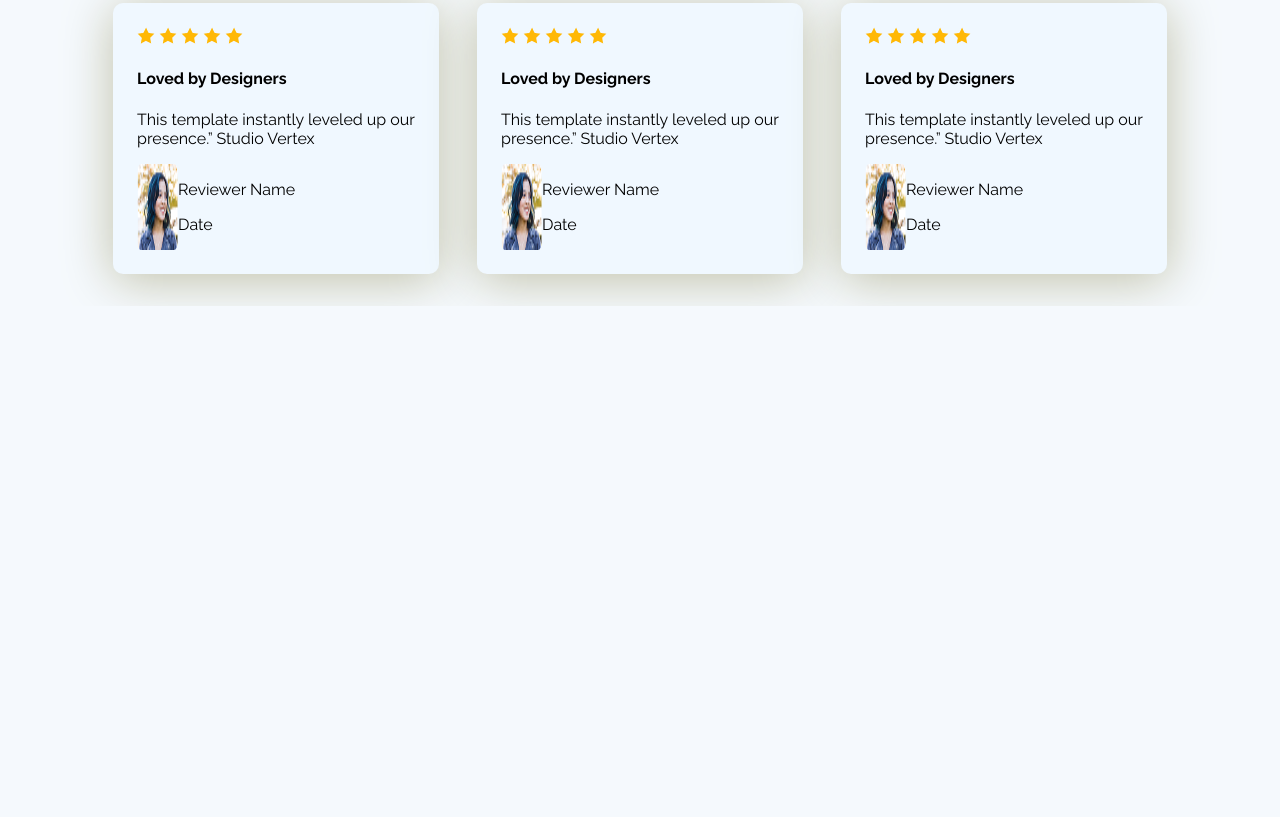
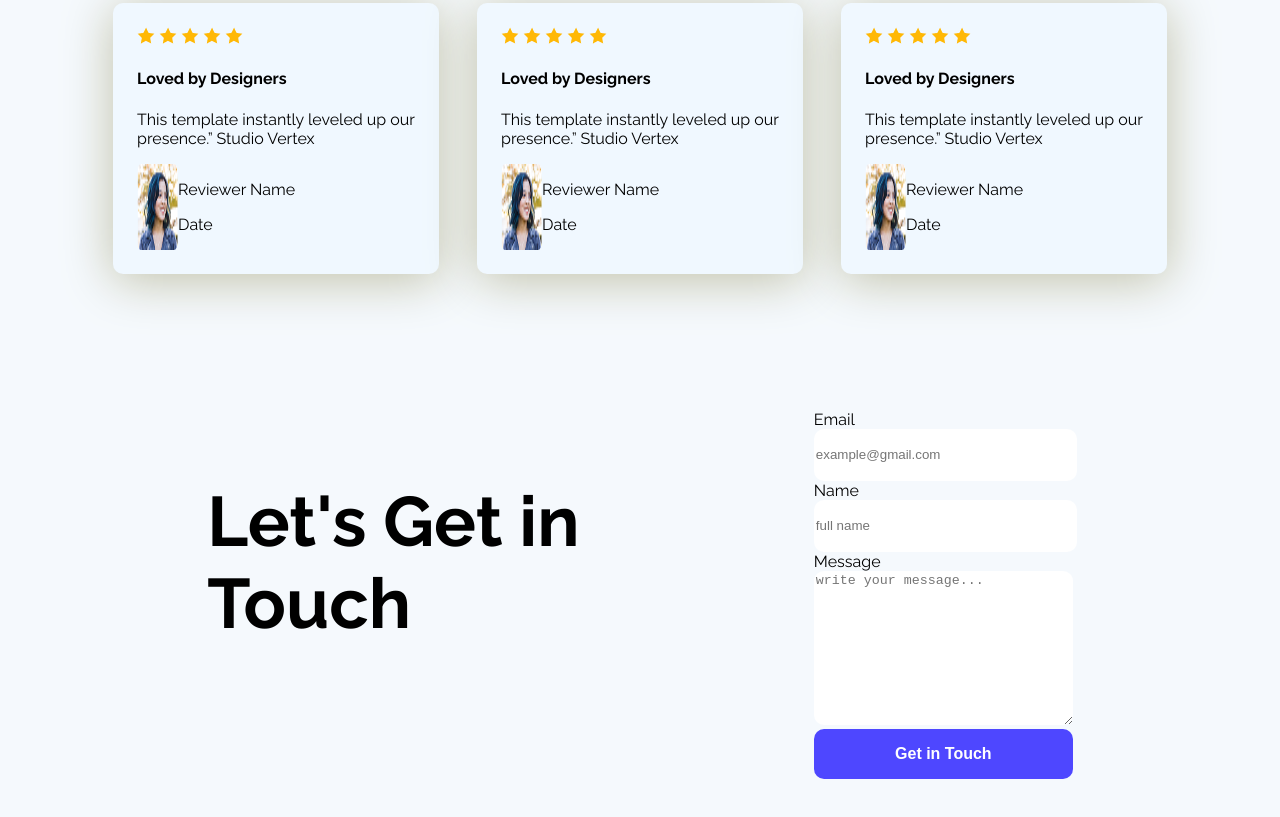
Before and after one commit to nokib-web/Assignment-01, a plain HTML site: page index.html in a window 1280 px wide. Shown: the part 1965-2782 px from the top of the page. Before the commit the page ends 2271 px from the top, so only its background shows below. Drawn offline with Linux system fonts and the light colour scheme.

Commit message:
added the get in touch section and change

```diff
--- a/index.html
+++ b/index.html
@@ -142,6 +142,34 @@
             </div>
         </section>
 
+
+        <!--get in toucj section-->
+
+        <section class="get-in-touch" >
+            <div>
+                <h3 class="get-title">Let's Get in <br> Touch</h3>
+            </div>
+
+            <div class=" get-form" >
+                <form action="">
+                    <label for="Email">Email</label><br>
+                    <input type="text" name="" id="Email" placeholder="example@gmail.com"><br>
+
+                    <label for="Name ">Name</label><br>
+                    <input type="text" name="" id="Name" placeholder="full name" ><br>
+
+                    <label for="message">Message</label><br>
+                    <textarea name="" id="message" cols="30" rows="10" placeholder="write your message..."></textarea><br>
+                    <input class="btn button" type="button" value="Get in Touch">
+
+
+                </form>
+
+            </div>
+
+        </section>
+
+
     </main>
     <footer>
 
--- a/styles/styles.css
+++ b/styles/styles.css
@@ -162,3 +162,42 @@
   display:flex ;
 
  }
+
+ /* get in touch style*/
+ .get-form{
+   display: block;
+   align-items: center;
+   gap:50px;
+
+
+ }
+ .get-in-touch{
+   display: flex;
+   margin-top: 92px;
+   margin-bottom: 80px;
+   padding: 20px;
+   justify-content:space-around
+
+
+ }
+ .get-title{
+   align-items: center;
+   font-size: 70px;
+   font-weight: bold;
+ }
+
+input{
+   height: 50px;
+   width: 100%;
+   border-radius: 10px;
+   gap: 100px;
+   background-color: white;
+   border: #0a0609;
+
+}
+textarea{
+   background-color: white;
+   border-radius:10px ;
+   border: #0f090e;
+
+}
```
